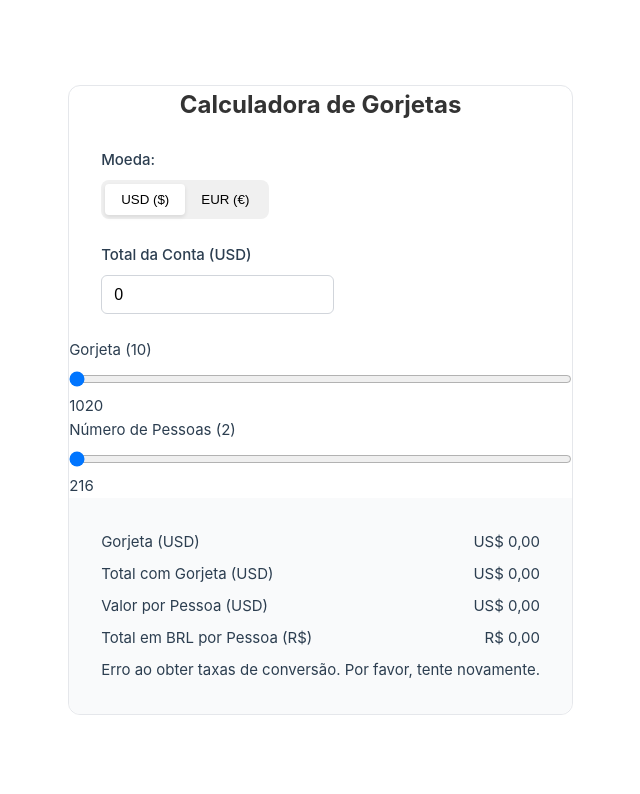
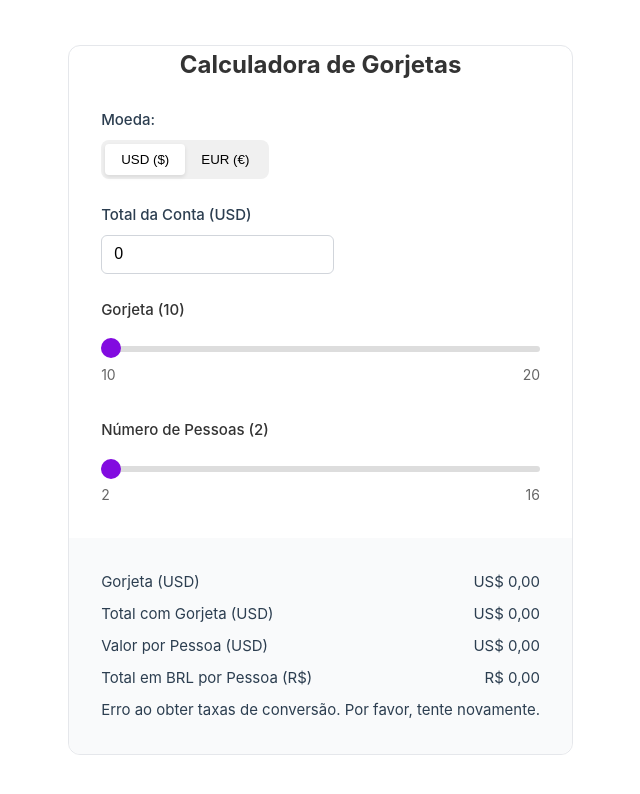
Before and after one commit to victormachadogp/frontend-assessment, a Vue app: page / in a window 1280 px wide. Shown: the top 794 px of the page, without its empty margins (67-707 px from the left). Built offline with nearby package versions, Linux system fonts and the light colour scheme; no server answers.

Commit message:
Estilizando rangeInput

```diff
--- a/src/components/RangeInput.vue
+++ b/src/components/RangeInput.vue
@@ -1,6 +1,6 @@
 <template>
   <div class="input-range">
-    <label :for="inputId" class="input-range__label"> {{ label }} ({{ modelValue }}) </label>
+    <label class="input-range__label"> {{ label }} ({{ modelValue }}) </label>
 
     <div class="input-range__container">
       <input
@@ -52,18 +52,108 @@ const handleInput = (event) => {
 }
 </script>
 
-<style scoped>
+<style lang="scss" scoped>
 .input-range {
-  display: flex;
-  flex-direction: column;
-  gap: 0.5rem;
-}
+  $primary-color: #820be0;
+  $secondary-color: #f1f1f1;
+  $track-color: #ddd;
 
-.input-range__slider {
-  width: 100%;
-}
+  margin: 1.5rem 2rem;
 
-.input-range__value {
-  font-weight: bold;
+  &__label {
+    display: block;
+    margin-bottom: 0.5rem;
+    font-weight: 500;
+    color: #333;
+  }
+
+  &__container {
+    position: relative;
+  }
+
+  &__slider {
+    width: 100%;
+    height: 6px;
+    -webkit-appearance: none;
+    appearance: none;
+    background: $track-color;
+    outline: none;
+    border-radius: 3px;
+
+    margin: 1rem 0;
+
+    &::-webkit-slider-runnable-track {
+      -webkit-appearance: none;
+      color: #13bba4;
+      margin-top: -1px;
+    }
+
+    &::-webkit-slider-thumb {
+      -webkit-appearance: none;
+      appearance: none;
+      width: 20px;
+      height: 20px;
+      background: $primary-color;
+      border-radius: 50%;
+      cursor: pointer;
+      transition: background-color 0.2s ease;
+
+      &:hover {
+        background: darken($primary-color, 10%);
+      }
+
+      &:active {
+        transform: scale(1.1);
+      }
+    }
+
+    &::-moz-range-thumb {
+      width: 20px;
+      height: 20px;
+      background: $primary-color;
+      border: none;
+      border-radius: 50%;
+      cursor: pointer;
+      transition: background-color 0.2s ease;
+
+      &:hover {
+        background: darken($primary-color, 10%);
+      }
+
+      &:active {
+        transform: scale(1.1);
+      }
+    }
+  }
+
+  &__values {
+    display: flex;
+    justify-content: space-between;
+    margin-top: 0.25rem;
+    font-size: 0.875rem;
+    color: #666;
+  }
+
+  &__min,
+  &__max {
+    position: relative;
+    top: -0.5rem;
+  }
+
+  @media (max-width: 768px) {
+    &__slider {
+      height: 8px;
+
+      &::-webkit-slider-thumb {
+        width: 24px;
+        height: 24px;
+      }
+
+      &::-moz-range-thumb {
+        width: 24px;
+        height: 24px;
+      }
+    }
+  }
 }
 </style>
```
